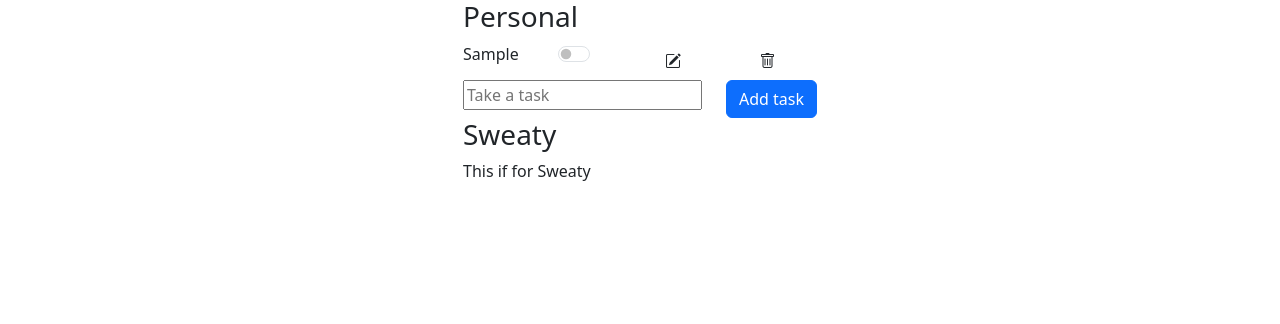
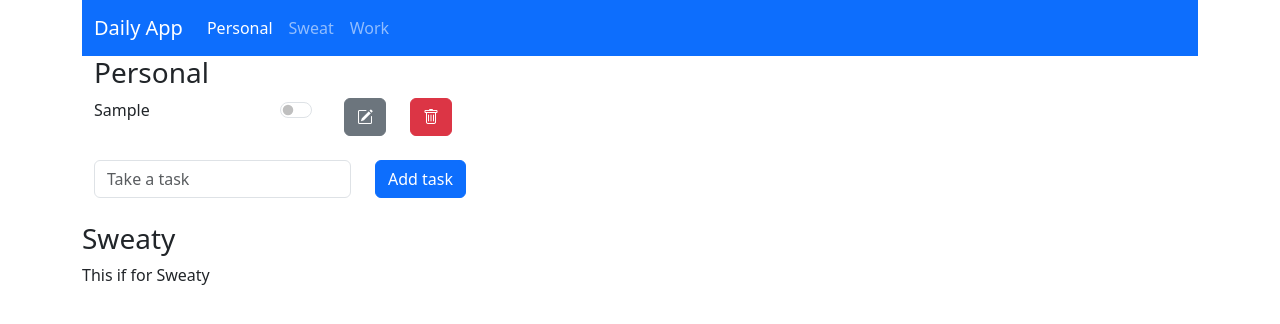
Before and after one commit to aneeshmunnam/daily-activity, a React (Create React App) app: page / in a window 1280 px wide. Both pictures are taken after typing "Sample" into the empty fields and a click on the button "Add task". Shown: the top 324 px of the page. Built offline with nearby package versions, Linux system fonts and the light colour scheme.

Commit message:
styling changes for col and row

```diff
--- a/src/App.css
+++ b/src/App.css
@@ -8,11 +8,11 @@
   margin: 0 10px; /* Adjust this margin as needed */
 }
 
-body {
+/* body {
   margin: 0;
   padding: 0;
   display: flex;
   justify-content: center;
   align-items: flex-start;
   height: 100vh;
-}
+} */
--- a/src/App.js
+++ b/src/App.js
@@ -6,6 +6,7 @@ import Sweat from './components/Sweat';
 function App() {
   return (
     <div className="container">
+        <Header />
         <Personal />
         <Sweat />
     </div>
--- a/src/common/TaskList.js
+++ b/src/common/TaskList.js
@@ -4,7 +4,7 @@ export default function TaskList({tasks, handleStatus, handleDeleteTask, handleE
     return (
         <div>
             {tasks.map((task, index) => (
-                <div className="row" key={index}>
+                <div className="row mb-4" key={index}>
                     <Task task={task} onEdit={handleEditTask} onHandle={handleStatus}
                                     index={index} onDelete={handleDeleteTask} />
                 </div>
@@ -19,8 +19,9 @@ function Task({task, onEdit, onHandle, index, onDelete}) {
     if (editing) {
         editTask = (
             <>
-                <div className="col" key={index}>
+                <div className="col-auto" key={index}>
                     <input key={index+1}
+                    className="form-control"
                     value={task.task}
                     onChange={(e) => {
                         onEdit({
@@ -29,7 +30,7 @@ function Task({task, onEdit, onHandle, index, onDelete}) {
                         })
                     }} />
                 </div>
-                <div className="col" key={index + 1}>
+                <div className="col-auto" key={index + 1}>
                     <div className="form-check form-switch">
                         <input key={index + 1} className="form-check-input"
                             type="checkbox" id="flexSwitchCheckDefault" name={task.id}
@@ -37,8 +38,8 @@ function Task({task, onEdit, onHandle, index, onDelete}) {
                             onChange={() => onHandle(task.id)} />
                     </div>
                 </div>
-                <div className="col">
-                    <button className="btn" key={index + 1} name={task.id}
+                <div className="col-auto">
+                    <button className="btn btn-secondary" key={index + 1} name={task.id}
                         onClick={() => setEditing(false)}>
                         <i className="bi bi-save"></i>
                     </button>
@@ -48,10 +49,10 @@ function Task({task, onEdit, onHandle, index, onDelete}) {
     } else {
         editTask = (
             <>
-                <div className="col" key={index}>
+                <div className="col-2" key={index}>
                     <label key={index}>{task.task}</label>
                 </div>
-                <div className="col" key={index + 1}>
+                <div className="col-auto" key={index + 1}>
                     <div className="form-check form-switch">
                         <input key={index + 1} className="form-check-input"
                             type="checkbox" id="flexSwitchCheckDefault" name={task.id}
@@ -59,8 +60,8 @@ function Task({task, onEdit, onHandle, index, onDelete}) {
                             onChange={() => onHandle(task.id)} />
                     </div>
                 </div>
-                <div className="col">
-                    <button className="btn" key={index + 1} name={task.id}
+                <div className="col-auto">
+                    <button className="btn btn-secondary" key={index + 1} name={task.id}
                         onClick={() => setEditing(true)}>
                         <i className="bi bi-pencil-square"></i>
                     </button>
@@ -71,8 +72,8 @@ function Task({task, onEdit, onHandle, index, onDelete}) {
         return (
             <>
                 {editTask}
-                <div className="col">
-                            <button className="btn" key={index+1} name={task.id} onClick={() => onDelete(task.id)}>
+                <div className="col-auto">
+                            <button className="btn btn-danger" key={index+1} name={task.id} onClick={() => onDelete(task.id)}>
                                 <i className="bi bi-trash"></i>
                             </button>
                 </div>
--- a/src/components/Header.js
+++ b/src/components/Header.js
@@ -12,7 +12,7 @@ export default function Header() {
                     <div className="collapse navbar-collapse" id="navbarNav">
                     <ul className="navbar-nav">
                         <li className="nav-item">
-                        <a className="nav-link active" aria-current="page" href="#">Personal</a>
+                        <button className="nav-link active" aria-current="page" href="#">Personal</button>
                         </li>
                         <li className="nav-item">
                         <a className="nav-link" href="#">Sweat</a>
--- a/src/components/Personal.js
+++ b/src/components/Personal.js
@@ -59,20 +59,21 @@ export default function Personal() {
     }
 
     return (
-        <div>
+        <div className="container">
             <h3 key="header">Personal</h3>
             <TaskList tasks={personalTasks}
                     handleStatus={handlePersonalStatus}
                     handleDeleteTask={handleDeletePersonalTask}
                     handleEditTask={handleEditPersonalTask} />
-            <div className="row">
-                <div className="col">
+            <div className="row mb-4">
+                <div className="col-auto">
                     <input type="text"
+                    className="form-control"
                     value={personalTask.task}
                     placeholder="Take a task"
                     onChange={handlePersonalTask} />
                 </div>
-                <div className="col">
+                <div className="col-auto">
                     <button className="btn btn-primary" onClick={handlePersonal}>Add task</button>
                 </div>
             </div>
--- a/src/components/Sweat.js
+++ b/src/components/Sweat.js
@@ -1,6 +1,6 @@
 export default function Sweat() {
     return (
-        <div>
+        <div className="sweat">
             <h3>Sweaty</h3>
             <label>This if for Sweaty</label>
         </div>
```
